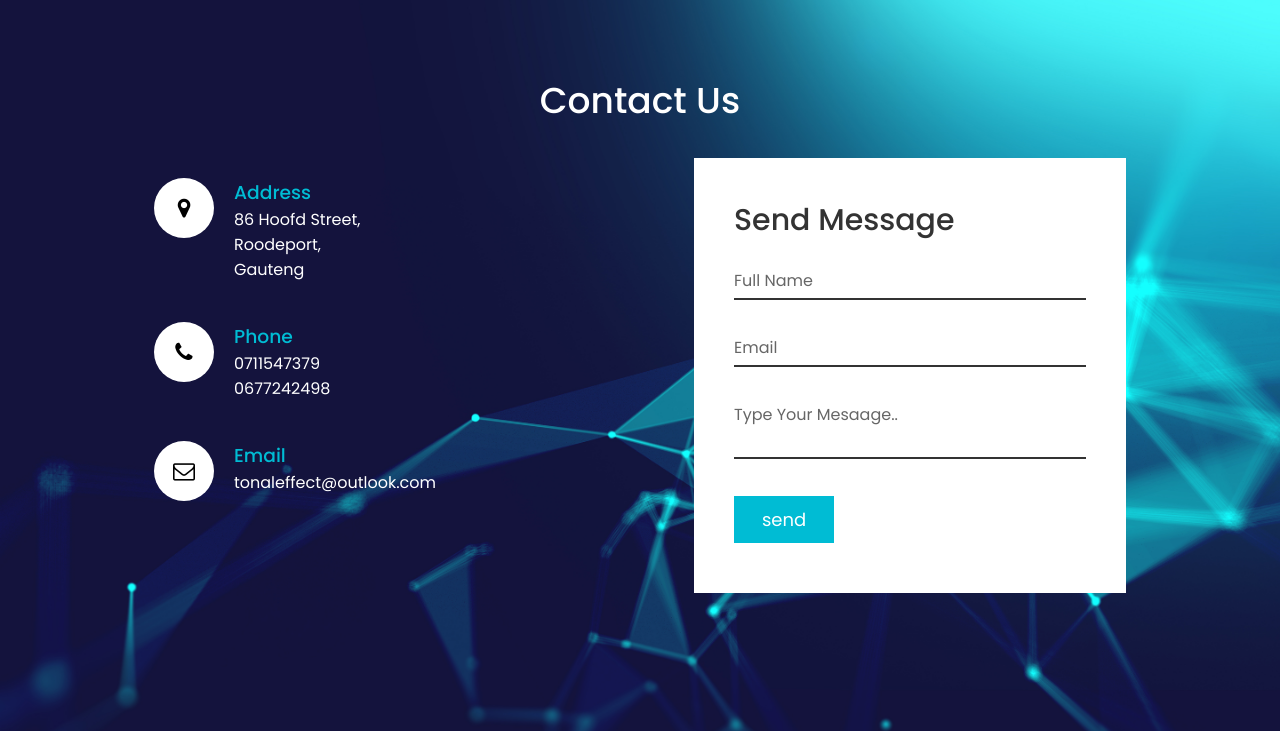
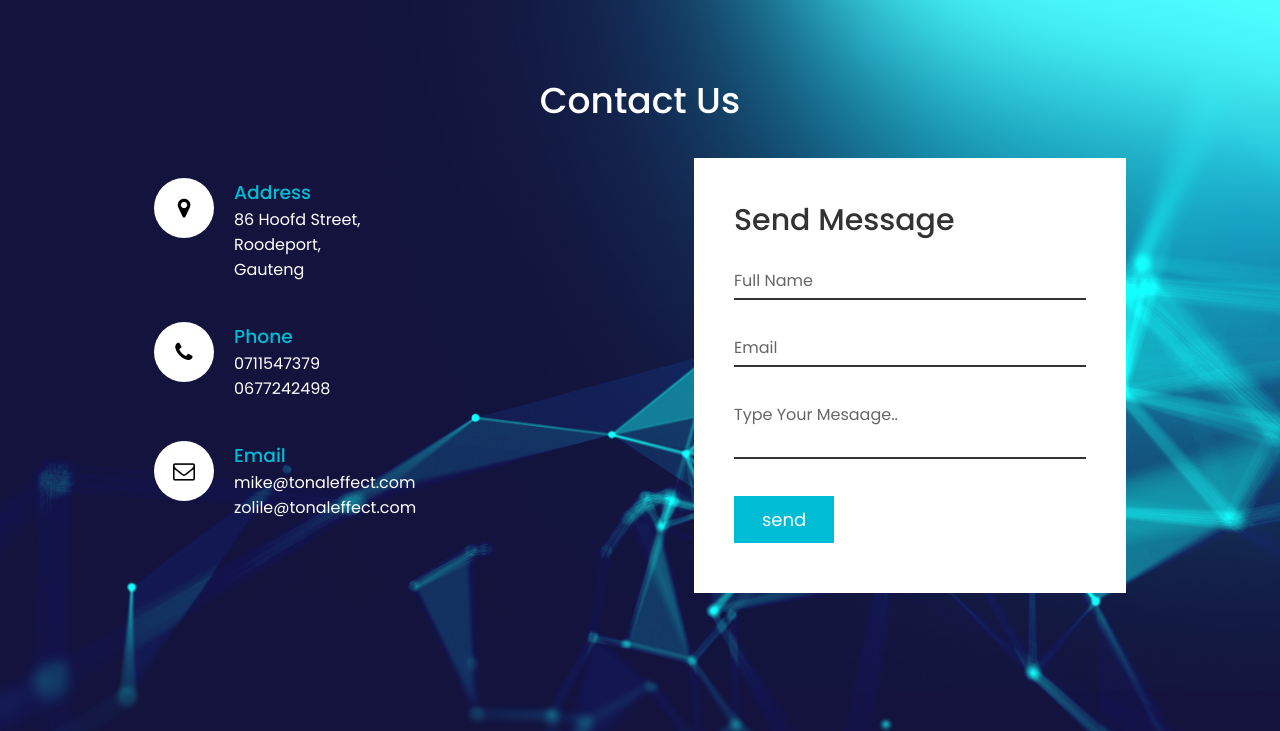
Before and after one commit to zsigabi23/tonalEffect, a plain HTML site: page index.html in a window 1280 px wide. Shown: the part 2287-3018 px from the top of the page. Drawn offline with Linux system fonts and the light colour scheme.

Commit message:
Add files via upload

```diff
--- a/index.html
+++ b/index.html
@@ -15,7 +15,7 @@
 			<li><a href="#home" class="active" onclick="toggle()">Home</a></li>
 			<li><a href="#about" onclick="toggle()">About</a></li>
 			<li><a href="#gallery" onclick="toggle()">Services</a></li>
-			<!-- <li><a href="#gallery" onclick="toggle()">Auto | Express</a></li> -->
+			<!-- <li><a href="" onclick="toggle()">Auto | Express</a></li> -->
 			<li><a href="#contact" onclick="toggle()">Contact</a></li>
 		</ul>
 		<div class="toggle" onclick="toggle()"></div>
@@ -127,7 +127,7 @@
 					<div class="icon"><i class="fa fa-envelope-o" aria-hidden="true"></i></div>
 						<div class="text1">
 							<h3>Email</h3>
-							<p>tonaleffect@outlook.com</p>
+							<p>mike@tonaleffect.com<br>zolile@tonaleffect.com</p>
 						</div>
 				</div>
 			</div>
```
